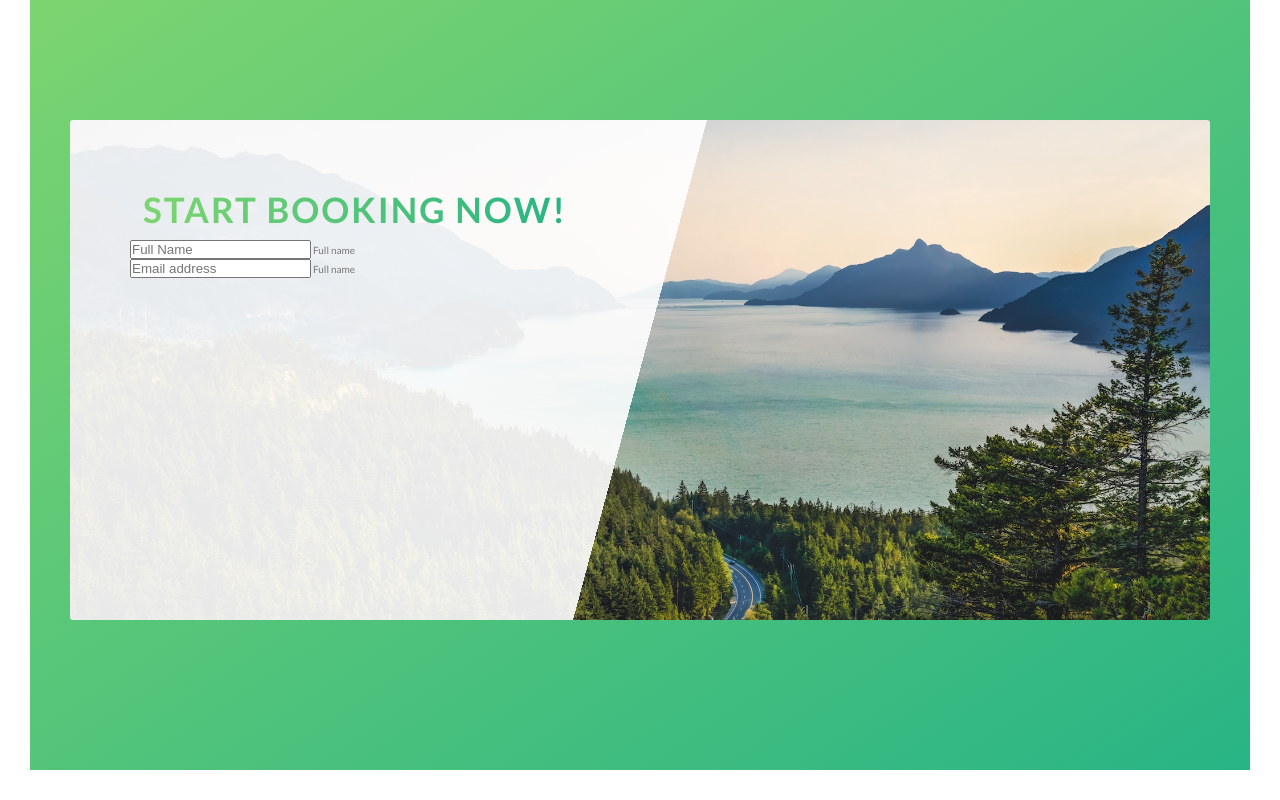
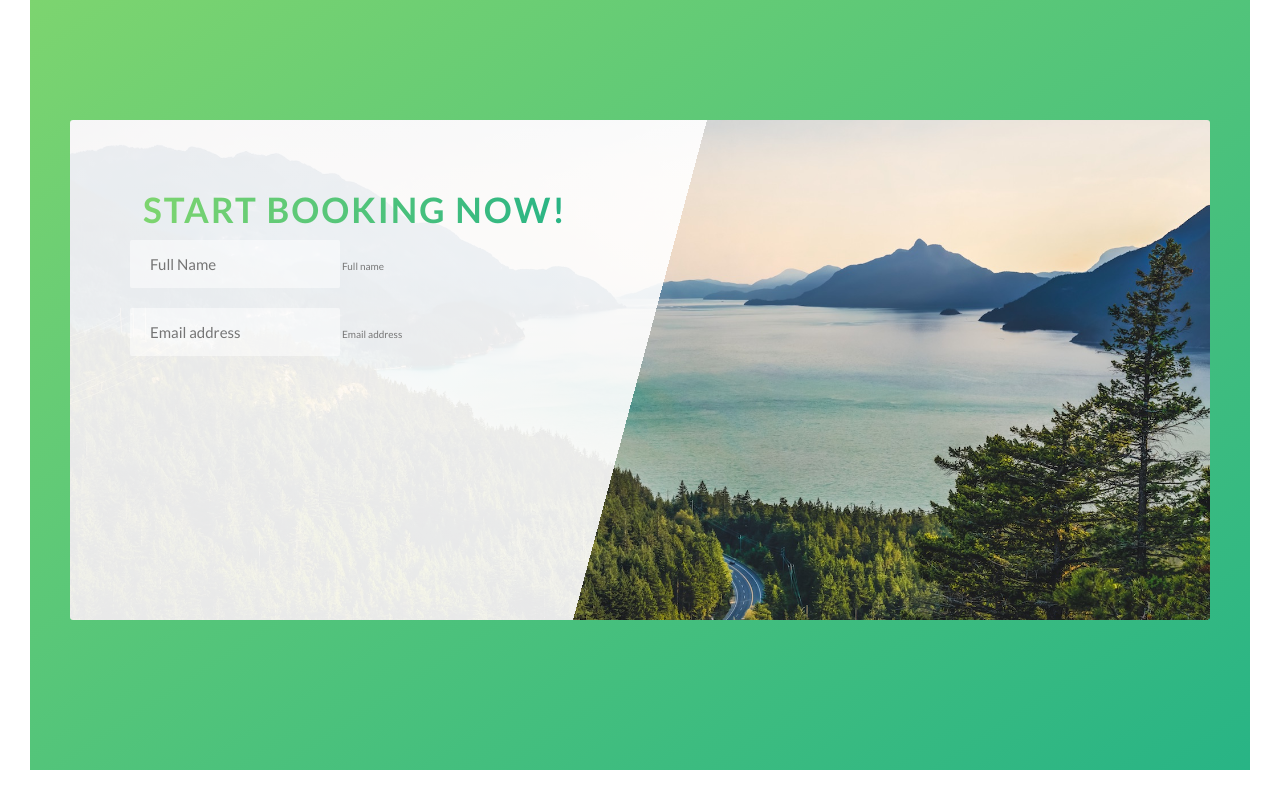
Before and after one commit to tylergasperlin/outdoors, a website: page index.html in a window 1280 px wide. Shown: the part 4443-5243 px from the top of the page. Drawn offline with Linux system fonts and the light colour scheme.

Commit message:
progress sync build out form formatting

```diff
--- a/index.html
+++ b/index.html
@@ -340,7 +340,7 @@
                 </div>
                 <div class="form__group">
                   <input type="email" class="form__input" placeholder="Email address" id="email" required>
-                  <label for="name" class="form__label">Full name</label>
+                  <label for="name" class="form__label">Email address</label>
                 </div>
               </form>
             </div>
--- /dev/null
+++ b/sass/components/_form.scss
@@ -0,0 +1,25 @@
+.form{
+    &__group:not(:last-child){
+        margin-bottom: 2rem;
+    }
+
+    &__input{
+        font-size: 1.5rem;
+        padding: 1.5rem 2rem;
+        font-family: inherit;
+        border-radius: 2px;
+        background-color: rgba($color-white, .5);
+        border: none;
+    }
+
+    &__input:focus{
+        outline: none;
+        //for accessibility
+        box-shadow: 0 1rem 2rem rgba($color-black, .1);
+        border-bottom: 3px solid $color-primary;
+    }
+
+    &__label{
+
+    }
+}
--- a/sass/main.scss
+++ b/sass/main.scss
@@ -15,6 +15,7 @@
 @import "./components/feature-box";
 @import "./components/story";
 @import "./components/bg-video";
+@import "./components/form";
 
 @import"./layout/grid";
 @import "./layout/headers";
```
Also changed, not shown: css/style.css.
